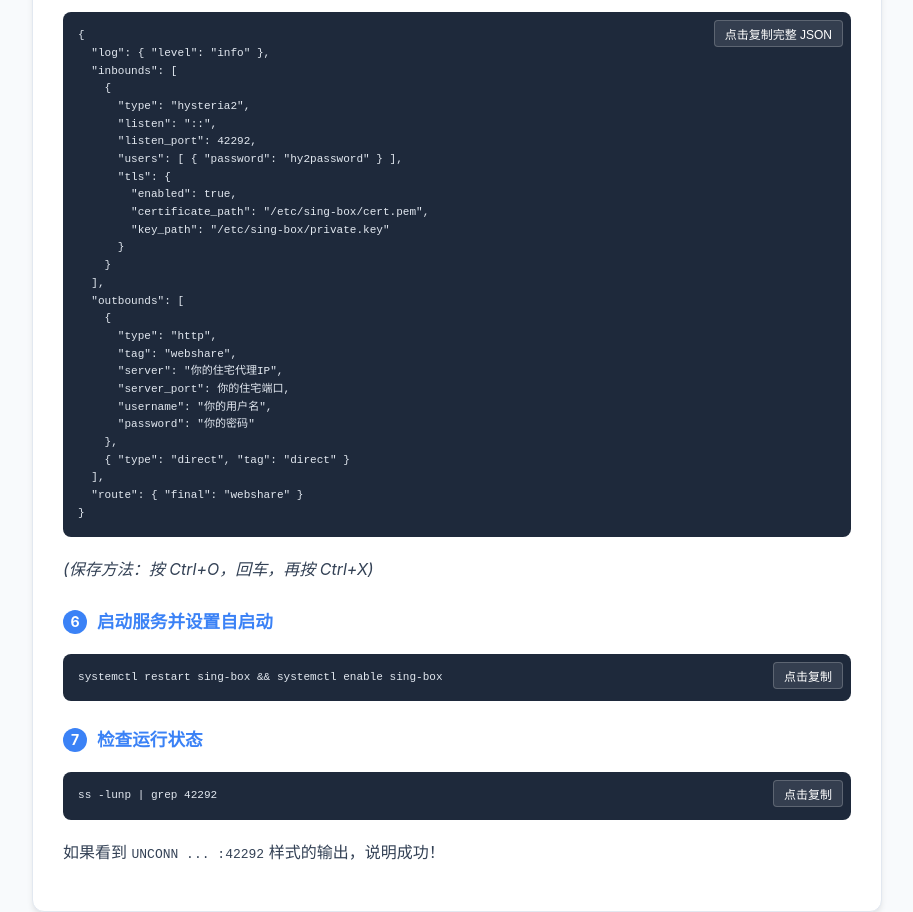
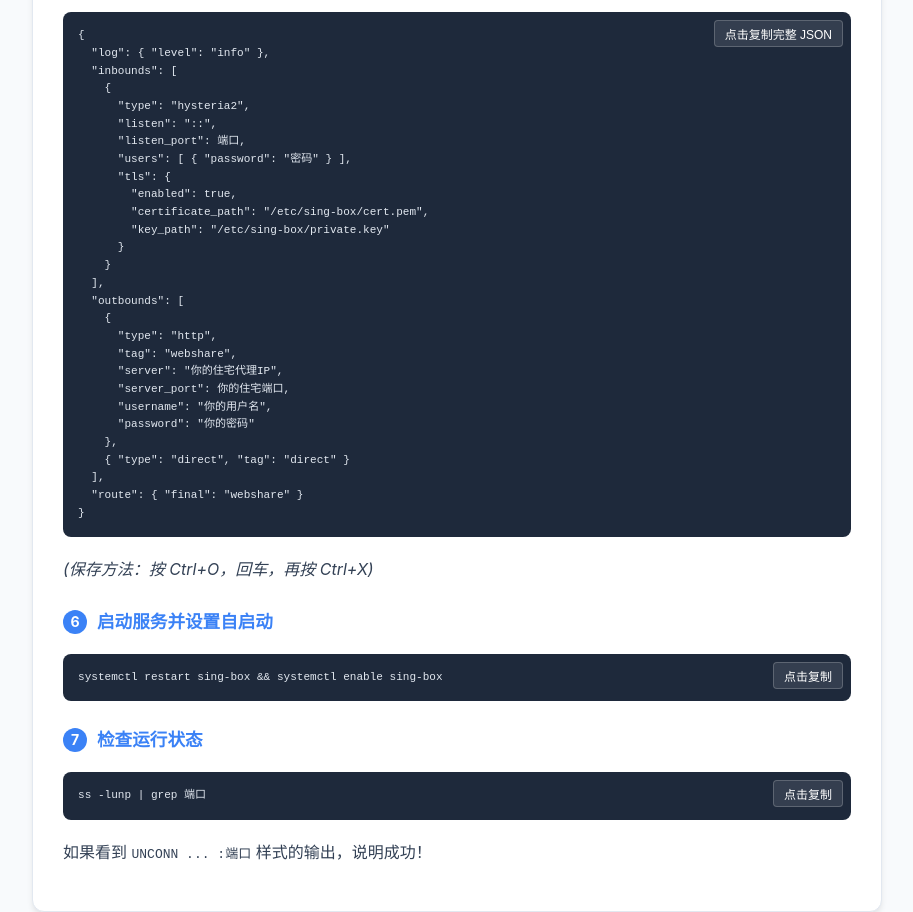
Before and after one commit to fyqx1224-blip/VPS, a plain HTML site: page index.html in a window 1280 px wide. Shown: the part 1747-2659 px from the top of the page, without its empty margins (183-1096 px from the left). Drawn offline with Linux system fonts and the light colour scheme.

Commit message:
Update index.html

```diff
--- a/index.html
+++ b/index.html
@@ -201,8 +201,8 @@
     {
       "type": "hysteria2",
       "listen": "::",
-      "listen_port": 42292,
-      "users": [ { "password": "hy2password" } ],
+      "listen_port": 端口,
+      "users": [ { "password": "密码" } ],
       "tls": {
         "enabled": true,
         "certificate_path": "/etc/sing-box/cert.pem",
@@ -235,9 +235,9 @@
         <h3><span>7</span> 检查运行状态</h3>
         <div class="code-wrapper">
             <button class="copy-btn" onclick="copyText(this)">点击复制</button>
-            <pre><code>ss -lunp | grep 42292</code></pre>
+            <pre><code>ss -lunp | grep 端口</code></pre>
         </div>
-        <p>如果看到 <code>UNCONN ... :42292</code> 样式的输出，说明成功！</p>
+        <p>如果看到 <code>UNCONN ... :端口</code> 样式的输出，说明成功！</p>
     </div>
 
     <div class="card">
```
